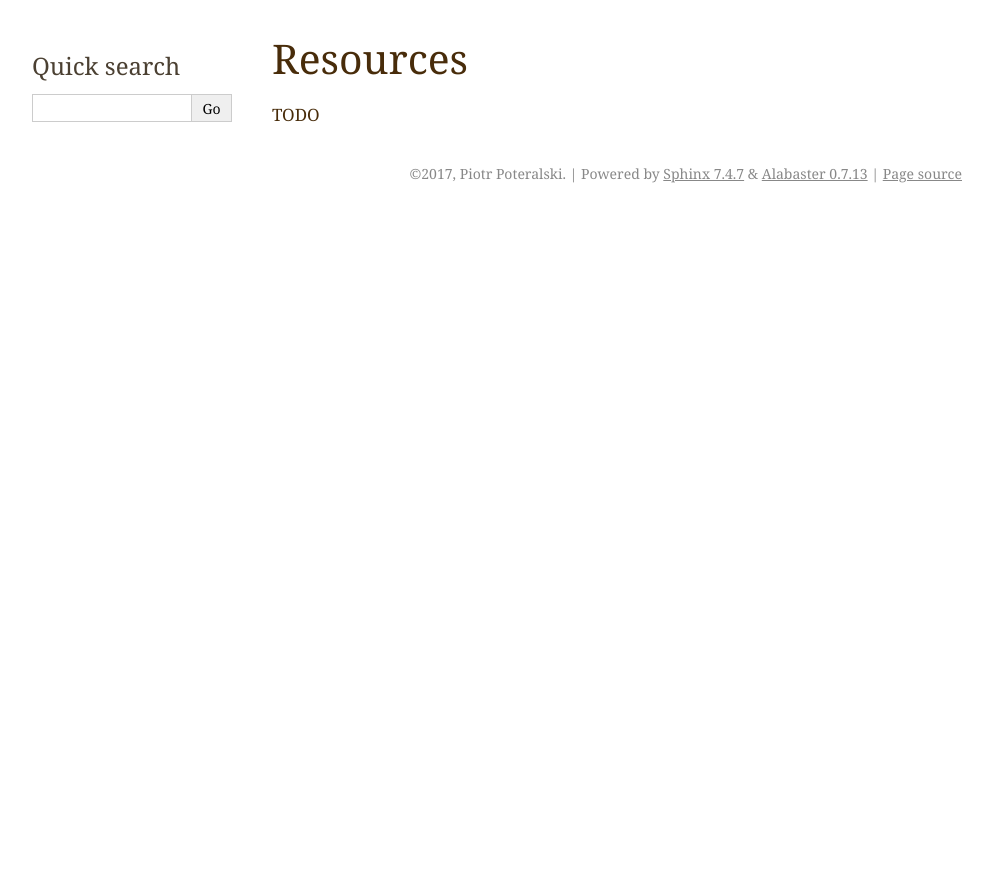
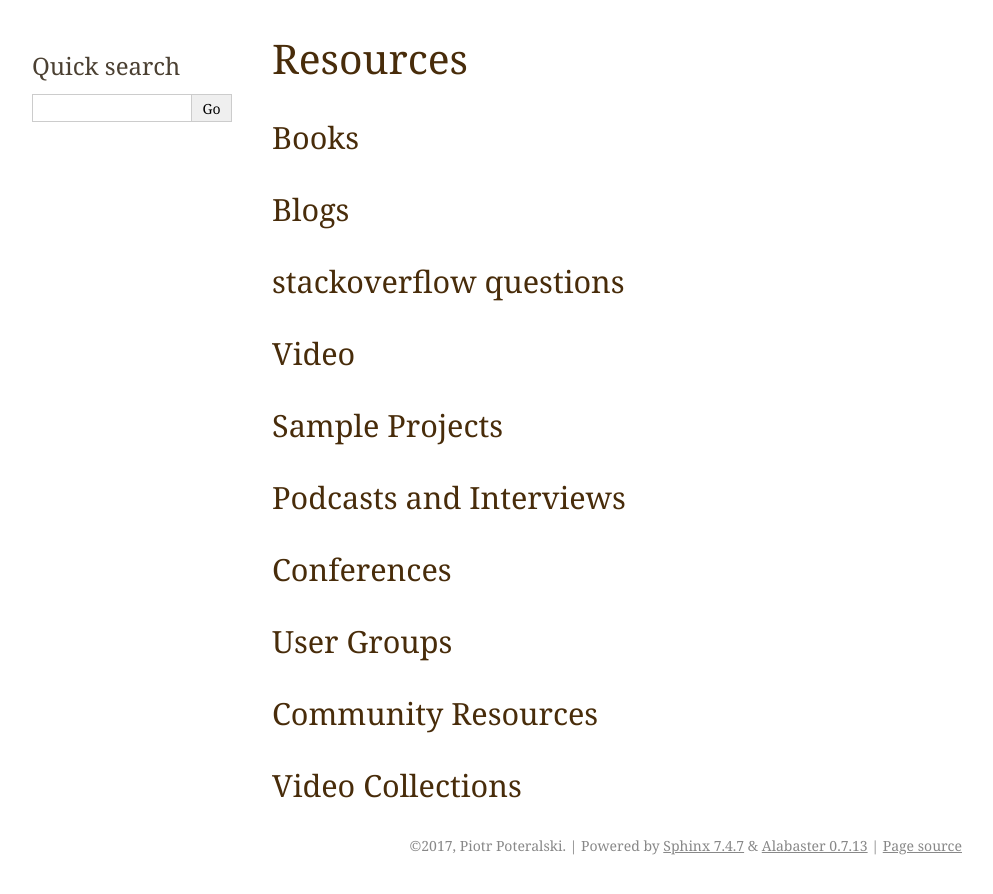
Before and after one commit to rstit/rst-developer-guide, a Sphinx documentation site: the page built from source/resources.rst, in a window 1280 px wide. Shown: the top 894 px of the page, without its empty margins (148-1141 px from the left). Built offline with Sphinx 7.4.7, drawn with Linux system fonts in a browser that asks for light colours.

Commit message:
resources

```diff
--- a/source/resources.rst
+++ b/source/resources.rst
@@ -1,4 +1,45 @@
 Resources
 ======
 
-TODO
+Books
+-------
+
+
+Blogs
+-------
+
+
+stackoverflow questions
+-------
+
+
+
+Video
+-------
+
+
+Sample Projects
+---------------
+
+
+
+Podcasts and Interviews
+------------------------
+
+
+
+Conferences
+-----------
+
+
+
+User Groups
+-----------
+
+
+Community Resources
+------------------
+
+
+Video Collections
+-----------------
```
